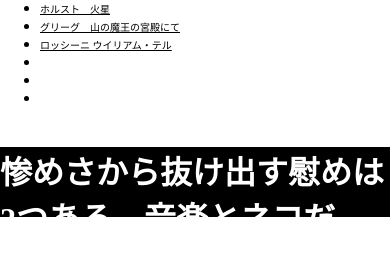
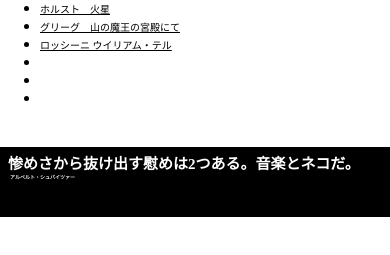
Before and after one commit to suzukikengo/suzukikengo2, a plain HTML site: page index.html in a window 390 px wide. Shown: the part 707-962 px from the top of the page. After the commit the page ends 924 px from the top, so only its background shows below. Drawn offline with Linux system fonts and the light colour scheme.

Commit message:
Update stylesheet.css

```diff
--- a/stylesheet.css
+++ b/stylesheet.css
@@ -111,7 +111,14 @@ body {
   color:white;
 }
 
+.container h1{
+  padding:20px 0 0 0;
+  margin:0 0 0 0;
+}
 
+.container h2{
+  margin:0 0 0 0;
+}
 
 
 
@@ -206,14 +213,23 @@ body {
   left:30px;
 }
 
-
-
-.container{
-  width:3750;
+ .container{
+  width:375;
   height:70px;
   background-color:black;
   margin-top:40px;
   color:white;
+ }
+
+.container h1{
+ font-size:15px;
+ margin:0 0 0 8px;
+ padding:5px 0 0 0;
+}
+
+.container h2{
+ font-size:5px;
+ margin:0 0 0 10px;
 }
 
 }
```
